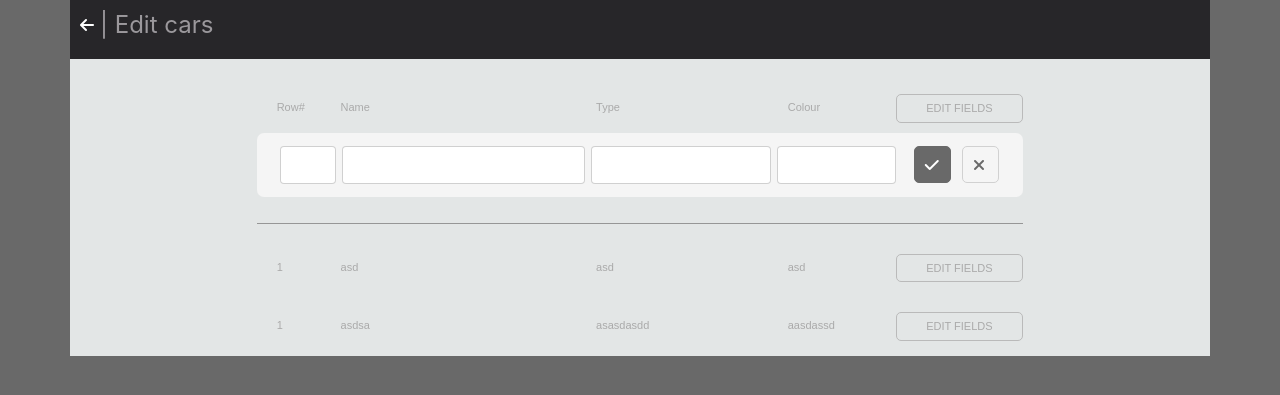
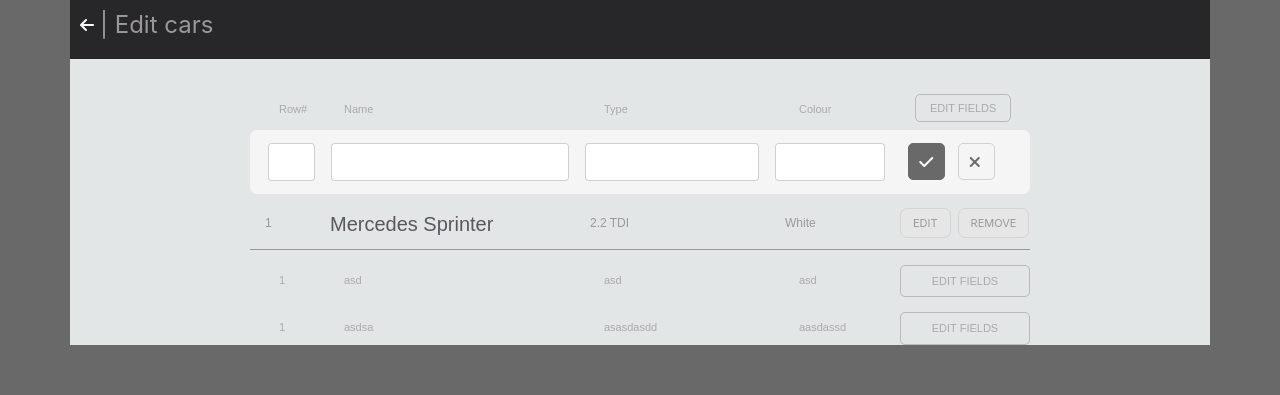
Before and after one commit to RutaOM/testine, a plain HTML site: page index.html in a window 1280 px wide. Shown: the part 61-456 px from the top of the page. Drawn offline with nearby package versions, Linux system fonts and the light colour scheme.

Commit message:
changed columns (grid)

```diff
--- a/index.html
+++ b/index.html
@@ -13,9 +13,9 @@
             <div class="menu">
                 <div class="row">
                     <div>
-                        <div class="menuline"></div>
-                        <div class="menuline"></div>
-                        <div class="menuline"></div>
+                        <div class="menuline" onclick="location.href='http://www.google.com'"></div>
+                        <div class="menuline" onclick="location.href='http://www.delfi.lt'"></div>
+                        <div class="menuline" onclick="location.href='http://www.15min.lt'"></div>
                     </div>
                     <p class="taskmanager"><strong>TASK</strong>MANAGER</p>
                 </div>
@@ -46,8 +46,8 @@
                         <div class="col-lg-2 col-md-2 col-xs-2">
                             <p class="smallgrey">Colour</p>
                         </div>
-                        <div class="col-lg-2 col-md-2 col-xs-2 editfields">
-                            <p class="smallgrey">EDIT FIELDS</p>
+                        <div class="col-lg-2 col-md-2 col-xs-2">
+                            <span class="smallgrey editfields" id="btn-edit-fields">EDIT FIELDS</span>
                         </div>
                     </div>
 
@@ -66,17 +66,17 @@
                             <input type="text" id="name" class="form-control">
                         </div>
                         <div class="col-lg-3 col-md-3 col-xs-3 chech">
-                            <input type="text" id="tipas" class="form-control">
+                            <input type="text" id="type" class="form-control">
                         </div>
                         <div class="col-lg-2 col-md-2 col-xs-2 chech">
                             <input type="text" id="colour" class="form-control">
                         </div>
                         <div class="col-lg-1 col-md-1 col-xs-1">
-                            <span class="fa fa-check chechbox btn-save-car" id="chechbox" aria-hidden="true" onclick='(submit)'></span>
+                            <span class="fa fa-check chechbox btn-save-car" id="chechbox" aria-hidden="true" onclick="submit()"></span>
                         </div>
                         <div class="col-lg-1 col-md-1 col-xs-1 ibox">
-                            <span class="fa fa-times timesbox" id="timesbox" aria-hidden="true"></span>
-                        </div>
+                            <span class="fa fa-times timesbox btn-clear"  id="timesbox" aria-hidden="true" onclick="clear()"></span>
+                    </div>
                     </div>
 
                 </div>
@@ -88,16 +88,22 @@
                 <div class="col-lg-8 col-md-8 col-xs-8 firstlight">
                     <div class="row line">
                         <div class="col-lg-1 col-md-1 col-xs-1">
-
+                            <span class="printrow" id="printrow">1</span>
                         </div>
                         <div class="col-lg-4 col-md-4 col-xs-4">
-                            <div id="printcar"></div>
+                            <span class="printcar"  id="printcar">Mercedes Sprinter</span>
+                        </div>
+                        <div class="col-lg-3 col-md-3 col-xs-3">
+                            <span class="printtype" id="printtype">2.2 TDI</span>
                         </div>
                         <div class="col-lg-2 col-md-2 col-xs-2">
-                            <div id="printtipas"></div>
+                            <span class="printcolour" id="printcolour">White</span>
                         </div>
-                        <div class="col-lg-3 col-md-3 col-xs-3">
-                            <div id="printcolour"></div>
+                        <div>
+                            <span class="btn-edit" onclick="edit()">EDIT</span>
+                        </div>
+                        <div>
+                            <span class="btn-remove" onclick="remove()">REMOVE</span>
                         </div>
 
                     </div>
--- a/style.css
+++ b/style.css
@@ -1,3 +1,4 @@
+
 body{
     background-color: dimgrey;
 }
@@ -9,21 +10,22 @@ body{
 }
 .sviesi{
     background-color: #e3e6e6;
-    width: 100%;
-    height: 100%;
-    padding: 10px;
+    padding: 20px 0 0 0;
 }
 .menu{
     padding: 10px;
 
 }
+
 .menuline {
     width: 20px;
     height: 2px;
     background-color: gray;
     margin: 4px 0;
+    cursor: pointer;
+}
 
-}
+
 .taskmanager{
     color: white;
     font-size: large;
@@ -44,36 +46,40 @@ body{
     padding-left:10px;
 
 }
-.editfields{
+.editfields {
     border: solid 1.2px #bababa;
     border-radius: 5px;
     text-align: center;
     margin-bottom: 0;
+    cursor: pointer;
+    width: 20px;
+
 }
+
 .smallgrey{
     font-size: 11px;
     color: #aaaaaa;
     font-family: Arial;
     margin-bottom: 0;
-    padding: 5px;
+    padding: 7px 14px;
 }
 .firstlight{
-    margin-top: 25px;
-    margin-bottom: 5px;
+   padding: 15px 15px 0 15px;
 }
 .scndlight{
     background-color: #f5f5f5;
     border-radius: 7px;
-    padding: 10px 15px 10px 35px;
+    padding: 10px 25px;
     margin-top: 5px;
 }
 .chech{
-    padding: 3px;
-    border-radius: 7px;
+    padding: 3px 8px;
+    border-radius: 15px;
 }
 
 .line {
     border-bottom: solid 1px #969696;
+
 }
 .chechbox {
     border: solid 1px #696969;
@@ -96,3 +102,66 @@ body{
 .ibox{
     padding-left: 1px;
 }
+.line{
+    padding-bottom: 10px;
+}
+.printrow{
+    color: #9b989c;
+    font-family: Arial;
+    font-size: 12px;
+}
+.printcar{
+    font-size: 20px;
+    color: #5a585e;
+    font-family: Arial;
+}
+.printtype{
+    color: #9b989c;
+    font-family: Arial;
+    font-size: 12px;
+}
+.printcolour{
+    color: #9b989c;
+    font-family: Arial;
+    font-size: 12px;
+}
+.btn-edit{
+    background-color: #e6e6e6;
+    border: solid 1px #d4d4d4;
+    border-radius: 7px;
+    padding: 7px 12px;
+    font-size: 11px;
+    color: #9b989c;
+    cursor: pointer;
+    margin-right: 7px;
+}
+
+.btn-remove{
+    background-color: #e6e6e6;
+    border: solid 1px #d4d4d4;
+    border-radius: 7px;
+    padding: 7px 12px;
+    font-size: 11px;
+    color: #9b989c;
+    cursor: pointer;
+}
+
+.btn-edit:hover{
+    background-color: white;
+}
+
+.btn-remove:hover{
+    background-color: white;
+}
+.firstlight:hover{
+    background-color: #eaeaea;
+}
+.editfields:hover{
+    background-color: #fafafa;
+}
+.btn-save-car:hover{
+    background-color: #7e7e7e;
+}
+.btn-clear:hover{
+    background-color: white;
+}
```
